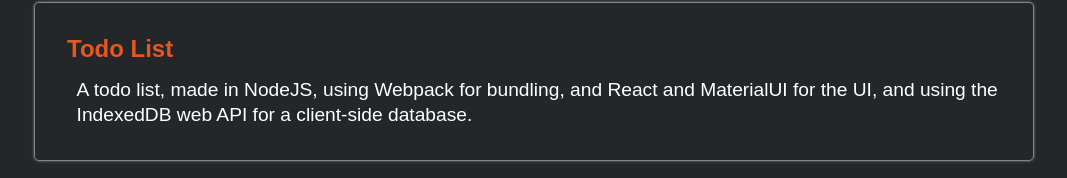
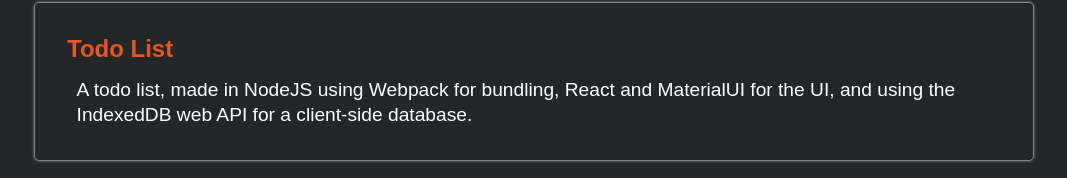
Before and after one commit to mohammed321/mohammed321.github.io, a plain HTML site: page projects/index.html in a window 1280 px wide. Shown: the part 118-296 px from the top of the page, without its empty margins (106-1173 px from the left). Drawn offline with Linux system fonts and the light colour scheme.

Commit message:
edit description text

```diff
--- a/projects/index.html
+++ b/projects/index.html
@@ -12,7 +12,7 @@
         <header><nav><a href="/">Home</a><a href="/blog">Blog</a><a href="/projects">Projects</a></nav></header>
         <main>
             <ul class="project-list">
-                <a class="project-link" href="todo/"><li class="project"><h3 class="project-heading">Todo List</h3><p class="project-description">A todo list, made in NodeJS, using Webpack for bundling, and React and MaterialUI for the UI, and using the IndexedDB web API for a client-side database.</p></li></a>
+                <a class="project-link" href="todo/"><li class="project"><h3 class="project-heading">Todo List</h3><p class="project-description">A todo list, made in NodeJS using Webpack for bundling, React and MaterialUI for the UI, and using the IndexedDB web API for a client-side database.</p></li></a>
                 <a class="project-link" href="tetris/"><li class="project"><h3 class="project-heading">Tetris</h3><p class="project-description">A tetris game made in pure HTML5, CSS, JavaScript, use the arrow (or W,A,S,D) keys for controls and the space bar to pause.</p></li></a>
                 <a class="project-link" href="https://github.com/mohammed321/prime_generator"><li class="project"><h3 class="project-heading">Prime Generator</h3><p class="project-description">A command-line program to generate primes, writen in C, this program uses the Miller–Rabin primality test to quickly generate primes.</p></li></a>
             </ul>
```
